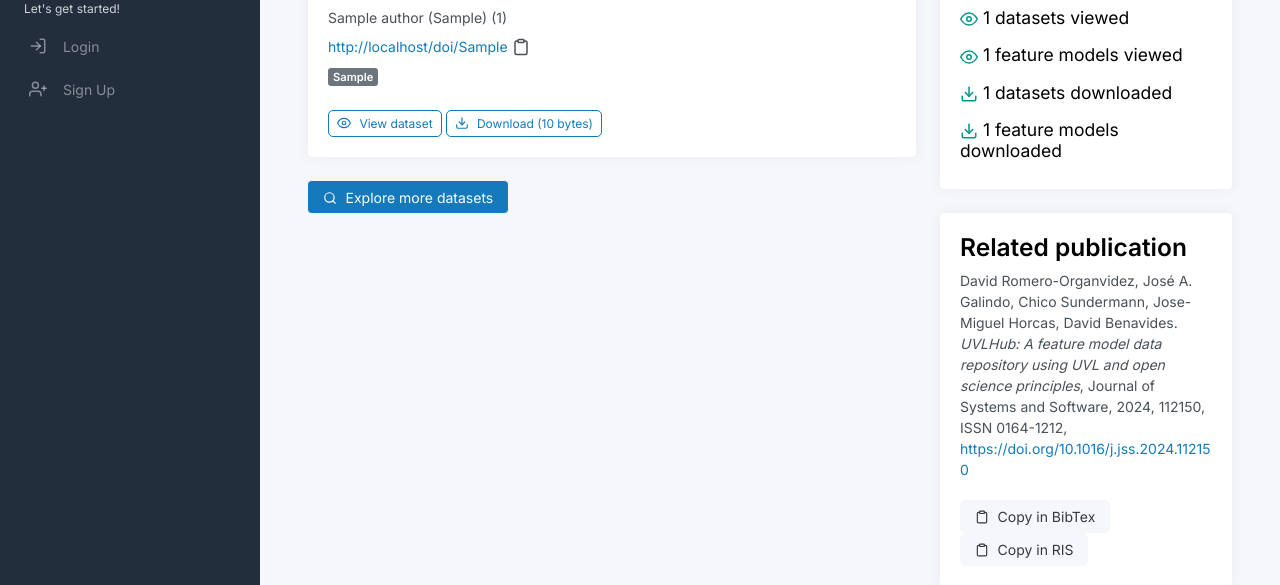
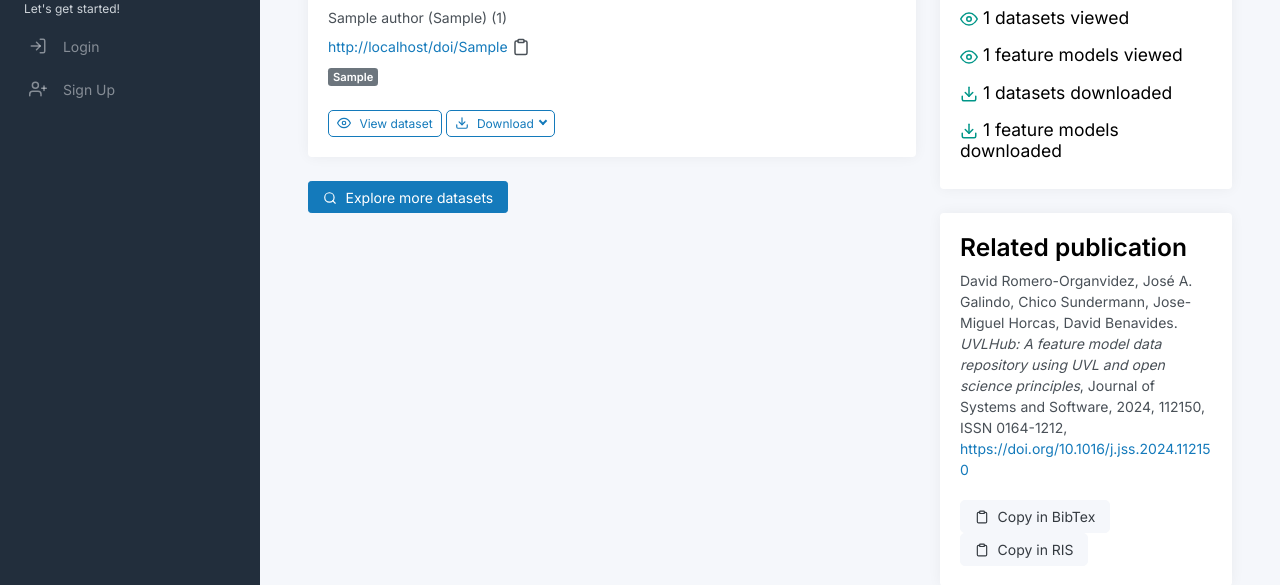
Before and after one commit to flamenquin-hub-single/uvlhub, a Flask app: page / in a window 1280 px wide. Shown: the part 292-877 px from the top of the page. Run offline with Flask 3, Linux system fonts and the light colour scheme; tables that the repository leaves empty hold one stand-in row (values such as "Sample post"); parts of the project's set-up code (start-up, migrations or seed data) failed here and were passed over; some libraries are stand-ins or nearby versions.

Commit message:
feature(dataset): add dropdown menu for dataset download in multiple formats

```diff
--- a/app/modules/dataset/assets/scripts.js
+++ b/app/modules/dataset/assets/scripts.js
@@ -237,3 +237,8 @@ var currentId = 0;
             let orcidRegex = /^\d{4}-\d{4}-\d{4}-\d{4}$/;
             return orcidRegex.test(orcid);
         }
+
+        function downloadDataset(datasetId, format) {
+            const url = `/dataset/download/${datasetId}/${format}`;
+            window.location.href = url;
+        }
--- a/app/modules/public/templates/public/index.html
+++ b/app/modules/public/templates/public/index.html
@@ -91,12 +91,17 @@
                                     <i data-feather="eye" class="center-button-icon"></i>
                                     View dataset
                                 </a>
-
-                                <a href="/dataset/download/{{ dataset.id }}" class="btn btn-outline-primary btn-sm"
-                                   style="border-radius: 5px;">
-                                    <i data-feather="download" class="center-button-icon"></i>
-                                    Download ({{ dataset.get_file_total_size_for_human() }})
-                                </a>
+                                <div class="btn-group" role="group">
+                                    <button id="btnDownloadDropdown_{{ dataset.id }}" type="button" class="btn btn-outline-primary btn-sm dropdown-toggle" data-bs-toggle="dropdown" aria-expanded="false" style="border-radius: 5px;">
+                                        <i data-feather="download" class="center-button-icon"></i> Download
+                                    </button>
+                                    <ul class="dropdown-menu" aria-labelledby="btnDownloadDropdown_{{ dataset.id }}">
+                                        <li><a class="dropdown-item" href="javascript:void(0);" onclick="downloadDataset('{{ dataset.id }}', 'glencoe')">Glencoe</a></li>
+                                        <li><a class="dropdown-item" href="javascript:void(0);" onclick="downloadDataset('{{ dataset.id }}', 'splot')">SPLOT</a></li>
+                                        <li><a class="dropdown-item" href="javascript:void(0);" onclick="downloadDataset('{{ dataset.id }}', 'dimacs')">DIMACS</a></li>
+                                        <li><a class="dropdown-item" href="javascript:void(0);" onclick="downloadDataset('{{ dataset.id }}', 'zip')">ZIP</a></li>
+                                    </ul>
+                                </div>
                             </div>
                         </div>
 
```
